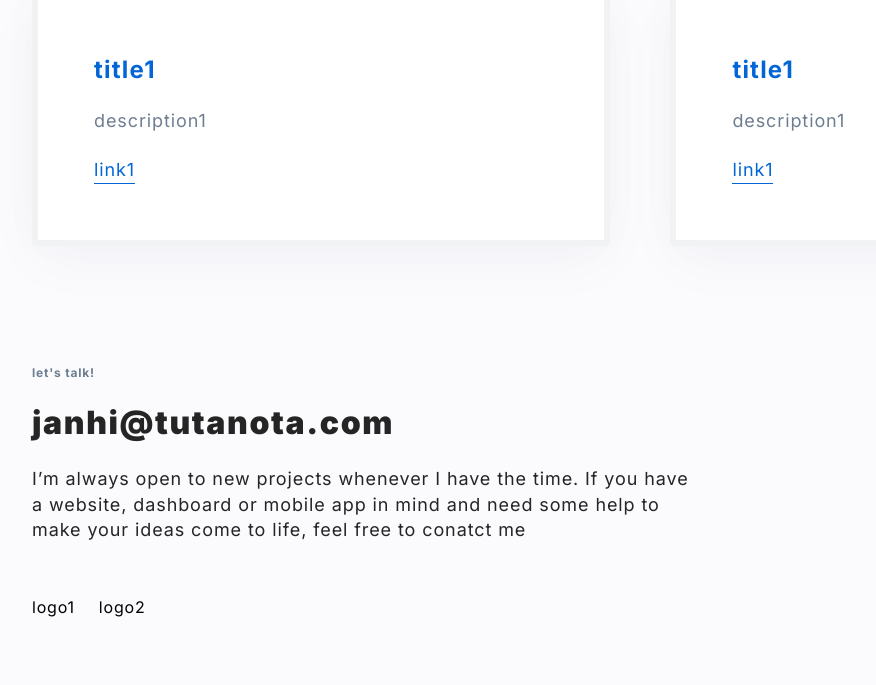
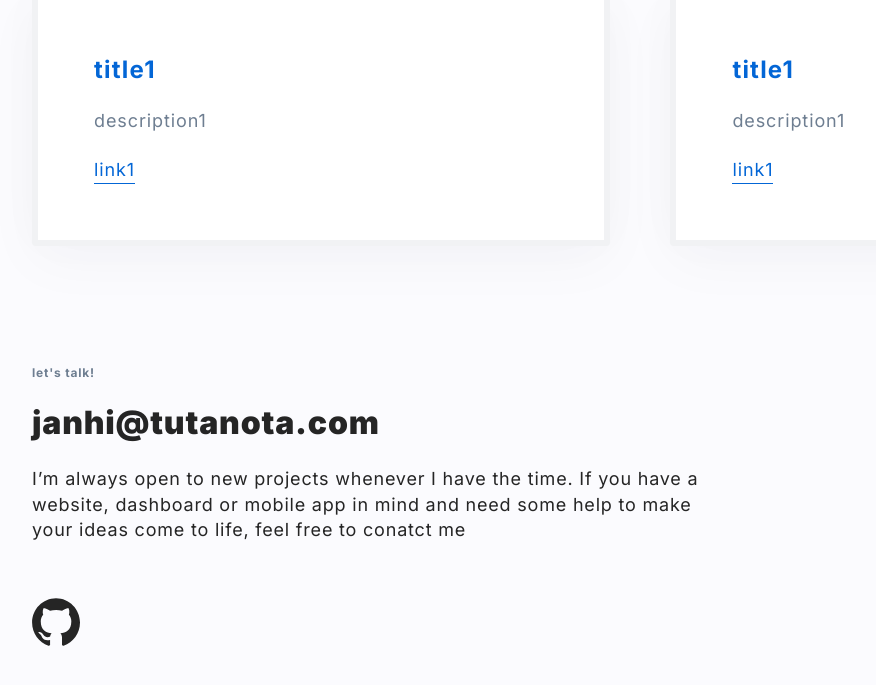
Before and after one commit to greedyChicken/personal-homepage, a React (Create React App) app: page / in a window 1280 px wide. Shown: the part 758-1443 px from the top of the page, without its empty margins (0-876 px from the left). Built offline with nearby package versions, Linux system fonts and the light colour scheme.

Commit message:
add info to footer and make github logo

```diff
--- a/src/components/Footer/index.js
+++ b/src/components/Footer/index.js
@@ -1,5 +1,12 @@
 import { Caption } from "../Header/styled";
-import { Description, Email, Media, StyledFooter } from "./styled";
+import {
+  Description,
+  Email,
+  Github,
+  Logo,
+  Media,
+  StyledFooter,
+} from "./styled";
 
 const Footer = () => {
   return (
@@ -12,8 +19,9 @@ const Footer = () => {
         ideas come to life, feel free to conatct me
       </Description>
       <Media>
-        <span>logo1</span>
-        <span>logo2</span>
+        <Logo href="https://github.com/greedyChicken" target="_blank">
+          <Github />
+        </Logo>
       </Media>
     </StyledFooter>
   );
--- a/src/components/Footer/styled.js
+++ b/src/components/Footer/styled.js
@@ -1,4 +1,5 @@
 import styled from "styled-components";
+import { ReactComponent as GithubIcon } from "../../images/githubIcon.svg";
 
 export const StyledFooter = styled.section`
   display: flex;
@@ -13,14 +14,16 @@ export const Email = styled.span`
   font-weight: 900;
   font-size: 32px;
   line-height: 39px;
-  letter-spacing: 0.05em;
   color: ${({ theme }) => theme.color.title};
+
+  &:hover {
+    color: ${({ theme }) => theme.color.link};
+  }
 `;
 
 export const Description = styled.p`
   font-size: 18px;
   line-height: 140%;
-  letter-spacing: 0.05em;
   color: ${({ theme }) => theme.color.title};
   margin: 0;
 `;
@@ -30,3 +33,20 @@ export const Media = styled.div`
   gap: 24px;
   margin-top: 32px;
 `;
+
+export const Logo = styled.a`
+  display: flex;
+  align-items: center;
+  justify-content: center;
+  margin: 0;
+  width: 48px;
+  height: 48px;
+`;
+
+export const Github = styled(GithubIcon)`
+  color: ${({ theme }) => theme.color.title};
+
+  &:hover {
+    color: ${({ theme }) => theme.color.link};
+  }
+`;
```
